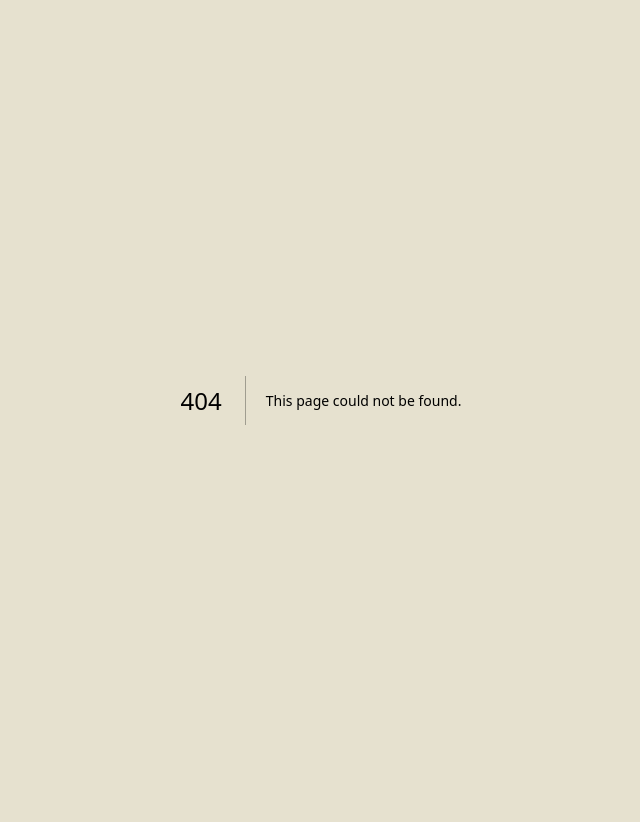
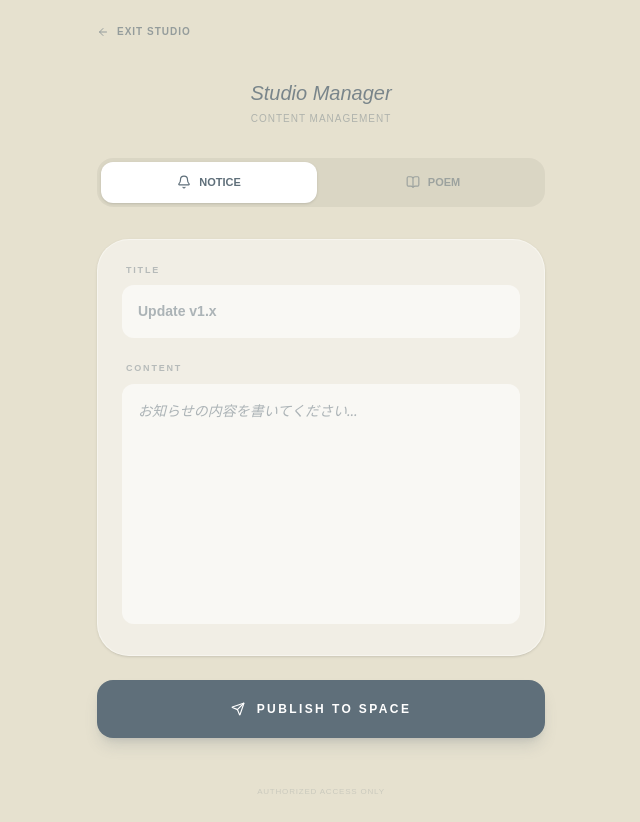
Before and after one commit to minomon893/m.-personal-space, a Next.js app: page /admin in a window 1280 px wide. Before the commit this address had no page. Shown: the whole page, without its empty margins (319-959 px from the left). Before the commit the page ends 800 px from the top, so only its background shows below. Built offline with nearby package versions, Linux system fonts and the light colour scheme; no server answers.

Commit message:
feat: Connect to Supabase and implement admin logic

```diff
--- /dev/null
+++ b/src/app/admin/page.js
@@ -0,0 +1,133 @@
+"use client";
+
+import { useState } from "react";
+import { ArrowLeft, Send, BookOpen, Bell, CheckCircle2 } from "lucide-react";
+import Link from "next/link";
+import { supabase } from "@/lib/supabase"; // 先ほど作った接続ファイルを読み込み
+
+export default function AdminPage() {
+  const [activeTab, setActiveTab] = useState("notice");
+  const [loading, setLoading] = useState(false);
+  const [status, setStatus] = useState(null); // 送信状態の管理
+  const [formData, setFormData] = useState({ title: "", content: "" });
+
+  const handleSubmit = async (e) => {
+    e.preventDefault();
+    setLoading(true);
+    setStatus(null);
+
+    try {
+      // 1. 送信先のテーブルとデータを判定
+      const isNotice = activeTab === "notice";
+      const tableName = isNotice ? "notices" : "poems";
+
+      // noticesはcontent、poemsはbodyというカラム名に合わせる
+      const insertData = isNotice
+        ? { title: formData.title, content: formData.content }
+        : { title: formData.title, body: formData.content };
+
+      // 2. Supabaseへデータを挿入
+      const { error } = await supabase
+        .from(tableName)
+        .insert([insertData]);
+
+      if (error) throw error;
+
+      // 成功時
+      setStatus("success");
+      setFormData({ title: "", content: "" }); // フォームをクリア
+
+      // 3秒後に成功メッセージを消す
+      setTimeout(() => setStatus(null), 3000);
+
+    } catch (error) {
+      console.error("Error publishing:", error.message);
+      alert("エラーが発生しました: " + error.message);
+    } finally {
+      setLoading(false);
+    }
+  };
+
+  return (
+    <div className="min-h-screen bg-[#E6E1CF] p-6 text-[#5F6F7A] font-sans">
+      <div className="max-w-md mx-auto">
+        <Link href="/menu" className="text-[10px] tracking-widest font-bold opacity-60 uppercase flex items-center gap-2 mb-10 hover:opacity-100 transition-all">
+          <ArrowLeft size={12} /> Exit Studio
+        </Link>
+
+        <header className="mb-8 text-center">
+          <h1 className="text-xl font-[var(--font-serif)] italic opacity-80">Studio Manager</h1>
+          <p className="text-[10px] tracking-widest opacity-40 uppercase mt-1">Content Management</p>
+        </header>
+
+        {/* タブ切り替え */}
+        <div className="flex gap-2 mb-8 bg-black/5 p-1 rounded-2xl">
+          <button
+            onClick={() => { setActiveTab("notice"); setStatus(null); }}
+            className={`flex-1 py-3 rounded-xl text-[11px] font-bold transition-all flex items-center justify-center gap-2 ${activeTab === "notice" ? "bg-white text-[#5F6F7A] shadow-sm" : "opacity-50"}`}
+          >
+            <Bell size={14} /> NOTICE
+          </button>
+          <button
+            onClick={() => { setActiveTab("poem"); setStatus(null); }}
+            className={`flex-1 py-3 rounded-xl text-[11px] font-bold transition-all flex items-center justify-center gap-2 ${activeTab === "poem" ? "bg-white text-[#5F6F7A] shadow-sm" : "opacity-50"}`}
+          >
+            <BookOpen size={14} /> POEM
+          </button>
+        </div>
+
+        {/* 成功メッセージ */}
+        {status === "success" && (
+          <div className="mb-6 flex items-center justify-center gap-2 text-[#B5A773] bg-[#B5A773]/10 py-3 rounded-xl animate-pulse">
+            <CheckCircle2 size={16} />
+            <span className="text-xs font-bold uppercase tracking-widest">Published Successfully</span>
+          </div>
+        )}
+
+        {/* 入力フォーム */}
+        <form onSubmit={handleSubmit} className="space-y-6">
+          <div className="bg-white/45 border border-white/40 p-6 rounded-[2rem] shadow-sm">
+            <div className="mb-6">
+              <label className="text-[9px] font-black tracking-[0.2em] opacity-40 uppercase mb-2 block ml-1">Title</label>
+              <input
+                type="text"
+                value={formData.title}
+                onChange={(e) => setFormData({...formData, title: e.target.value})}
+                className="w-full bg-white/60 border-none rounded-xl p-4 text-[14px] font-bold focus:ring-2 focus:ring-[#B5A773]/20 outline-none transition-all"
+                placeholder={activeTab === "notice" ? "Update v1.x" : "Poem Title..."}
+                required
+              />
+            </div>
+
+            <div>
+              <label className="text-[9px] font-black tracking-[0.2em] opacity-40 uppercase mb-2 block ml-1">Content</label>
+              <textarea
+                value={formData.content}
+                onChange={(e) => setFormData({...formData, content: e.target.value})}
+                className="w-full bg-white/60 border-none rounded-xl p-4 text-[14px] leading-relaxed min-h-[240px] focus:ring-2 focus:ring-[#B5A773]/20 outline-none resize-none transition-all font-serif italic"
+                placeholder={activeTab === "notice" ? "お知らせの内容を書いてください..." : "今日のことばを綴ってください..."}
+                required
+              />
+            </div>
+          </div>
+
+          <button
+            type="submit"
+            disabled={loading}
+            className="w-full py-5 bg-[#5F6F7A] text-white rounded-2xl font-bold text-[12px] tracking-[0.2em] uppercase flex items-center justify-center gap-3 hover:bg-[#4A5A65] active:scale-[0.98] transition-all disabled:opacity-50 shadow-lg shadow-[#5F6F7A]/20"
+          >
+            {loading ? (
+              "Publishing..."
+            ) : (
+              <><Send size={14} /> Publish to Space</>
+            )}
+          </button>
+        </form>
+
+        <footer className="mt-12 text-center opacity-20 text-[8px] tracking-widest uppercase">
+          Authorized Access Only
+        </footer>
+      </div>
+    </div>
+  );
+}
--- a/src/app/menu/notices/page.js
+++ b/src/app/menu/notices/page.js
@@ -3,46 +3,36 @@
 import React, { useState, useEffect } from "react";
 import Link from "next/link";
 import { ArrowLeft, Sparkles, Terminal, ChevronDown } from "lucide-react";
+import { supabase } from "@/lib/supabase";
 
 export default function NoticesPage() {
   const [viewedIds, setViewedIds] = useState([]);
-  const [expandedId, setExpandedId] = useState(null); // 展開されている記事のID
-
-  const [notices] = useState([
-    {
-      id: "v1.1-update",
-      date: "2026.05.02",
-      tag: "Update",
-      title: "お知らせ通知機能の改善",
-      content: "メインメニューから新着情報がひと目で分かる「通知バッジ」を実装しました。最新のラボ状況を逃さずチェックできます。",
-    },
-    {
-      id: "member-system-launch",
-      date: "2026.05.01",
-      tag: "System",
-      title: "団員番号発行システムの稼働",
-      content: "プロファイルページにて、初めてアクセスした順番に基づいた「団員番号」の発行を開始しました。番号は一度発行されると固定され、あなたの研究員としての履歴を証明します。",
-    },
-    {
-      id: "metacog-lab-open",
-      date: "2026.04.25",
-      tag: "Lab",
-      title: "メタ認知トリガー開発部・設立",
-      content: "「メタ認知トリガー開発部」が正式に発足しました。日常の違和感をトリガー（きっかけ）に変える研究を共に行いましょう。まずは「認知的脱フュージョン」の各ツールから触れてみてください。",
-    }
-  ]);
+  const [expandedId, setExpandedId] = useState(null);
+  const [notices, setNotices] = useState([]); // Supabaseから取得したデータを格納
 
   useEffect(() => {
+    // Supabaseからお知らせを取得
+    const fetchNotices = async () => {
+      const { data, error } = await supabase
+        .from('notices')
+        .select('*')
+        .order('created_at', { ascending: false });
+
+      if (!error && data) {
+        setNotices(data);
+        // メインメニューの通知バッジ用に最新記事IDをセット
+        if (data.length > 0) {
+          localStorage.setItem("last_viewed_notice", data[0].id);
+        }
+      }
+    };
+
+    fetchNotices();
+
     const saved = JSON.parse(localStorage.getItem("metacog_read_notices") || "[]");
     setViewedIds(saved);
+  }, []);
 
-    // メインメニューの通知バッジを消すために最新記事IDをセット
-    if (notices.length > 0) {
-      localStorage.setItem("last_viewed_notice", notices[0].id);
-    }
-  }, [notices]);
-
-  // クリックして展開 ＆ 既読にする
   const toggleNotice = (id) => {
     setExpandedId(expandedId === id ? null : id);
 
@@ -57,7 +47,6 @@ export default function NoticesPage() {
     <div className="min-h-screen bg-[#E6E1CF] p-8 text-[#4F5D6B] font-sans selection:bg-[#C2B280]/20">
       <div className="max-w-md mx-auto">
 
-        {/* BACK TO MENU */}
         <Link
           href="/menu"
           className="text-[10px] tracking-[0.3em] font-bold opacity-40 uppercase flex items-center gap-2 mb-12 hover:opacity-100 transition-all group"
@@ -66,7 +55,6 @@ export default function NoticesPage() {
           Back to Menu
         </Link>
 
-        {/* HEADER: Font matched with Main Menu */}
         <header className="mb-16">
           <div className="flex items-center gap-2 mb-2 opacity-30">
             <div className="h-[1px] w-4 bg-[#4F5D6B]" />
@@ -77,11 +65,12 @@ export default function NoticesPage() {
           </h1>
         </header>
 
-        {/* NOTICE LIST (Accordion style) */}
         <div className="space-y-4">
           {notices.map((item) => {
             const isRead = viewedIds.includes(item.id);
             const isExpanded = expandedId === item.id;
+            // 日付表示を YYYY.MM.DD 形式に整形
+            const displayDate = new Date(item.created_at).toLocaleDateString('ja-JP').replace(/\//g, '.');
 
             return (
               <article
@@ -97,18 +86,18 @@ export default function NoticesPage() {
                   <div className="flex justify-between items-start mb-2">
                     <div className="flex items-center gap-4">
                       <span className="text-[10px] font-mono font-medium opacity-30">
-                        {item.date}
+                        {displayDate}
                       </span>
+                      {/* タグがない場合は 'Update' をデフォルトに */}
                       <span className="text-[8px] font-bold px-2 py-0.5 border border-[#4F5D6B]/20 rounded-full opacity-50 uppercase tracking-widest text-[9px]">
-                        {item.tag}
+                        {item.tag || "Update"}
                       </span>
                     </div>
 
-                    {/* 未読バッジ（展開されるまで表示） */}
                     {!isRead && (
                       <div className="flex items-center gap-1.5 text-[#C2B280]">
+                        <span className="text-[8px] font-bold uppercase tracking-[0.2em]">New</span>
                         <Sparkles size={10} className="animate-pulse" />
-                        <span className="text-[8px] font-bold uppercase tracking-[0.2em]">New</span>
                       </div>
                     )}
                   </div>
@@ -124,14 +113,13 @@ export default function NoticesPage() {
                   </div>
                 </button>
 
-                {/* 拡張されるコンテンツ部分 */}
                 <div
                   className={`overflow-hidden transition-all duration-300 ease-in-out ${
-                    isExpanded ? 'max-h-40 opacity-100' : 'max-h-0 opacity-0'
+                    isExpanded ? 'max-h-80 opacity-100' : 'max-h-0 opacity-0'
                   }`}
                 >
                   <div className="px-6 pb-6 pt-1 border-t border-[#4F5D6B]/5">
-                    <p className="text-[12px] leading-relaxed opacity-60 font-light mt-2">
+                    <p className="text-[12px] leading-relaxed opacity-60 font-light mt-2 whitespace-pre-wrap">
                       {item.content}
                     </p>
                   </div>
@@ -141,7 +129,6 @@ export default function NoticesPage() {
           })}
         </div>
 
-        {/* DECO FOOTER */}
         <footer className="mt-24 text-center">
           <Terminal size={14} className="mx-auto mb-4 opacity-10" />
           <p className="text-[9px] tracking-[0.5em] uppercase opacity-20 font-mono">
@@ -151,7 +138,6 @@ export default function NoticesPage() {
 
       </div>
 
-      {/* Font & Animation styles */}
       <style jsx global>{`
         @import url('https://fonts.googleapis.com/css2?family=Crimson+Pro:ital,wght@1,200;1,400&family=Inter:wght@300;400;700&display=swap');
 
--- a/src/app/menu/poem/page.js
+++ b/src/app/menu/poem/page.js
@@ -1,39 +1,39 @@
 "use client";
 
-import React, { useState } from "react";
+import React, { useState, useEffect } from "react";
 import Link from "next/link";
 import { ArrowLeft, Scroll, Sparkles, Bird } from "lucide-react";
+import { supabase } from "@/lib/supabase";
 
 export default function PoemPage() {
   const [poem, setPoem] = useState(null);
   const [isOpening, setIsOpening] = useState(false);
+  const [dbPoems, setDbPoems] = useState([]); // Supabaseから取得した詩のリスト
 
-  const poems = [
-    { text: `歩くって少し止まると書きますし、立ち止まる日もあなたの一歩。`, author: `言葉遊び` },
-    { text: `生き方そのものを夢にする生き方もある。`, author: `魔法少女まどか☆マギカ` },
-    { text: `気づいた分だけ、世界は愛おしくなる。`, author: `グッデイ CM` },
-    { text: `98%の信頼`, author: `渡辺和子` },
-    { text: `私、ヒマが好き`, author: `さくらももこ` },
-    { text: `不自由と不幸はイコールじゃない。哀れに思われる理由はないよ。`, author: `鋼の錬金術師` },
-    { text: `理解することと感情が動かないことは必ずしも同じではない。`, author: `Philosophical Quote` },
-    { text: `和して同ぜず`, author: `論語` },
-    { text: `Eat Well, Live Well.\nよく食べ、よく生きる`, author: `AJINOMOTO` },
-    { text: `Garbage can\nゴミでも出来る`, author: `Metaphor` },
-    { text: `Love is like a fart, if you push it, it's probably sh*t.\n愛はオナラのようなもの。無理に力めば、それはきっと〇〇〇である`, author: `Humorous Proverb` },
-    { text: `Never take a person's dignity: it is worth everything to them, and nothing to you.\n人の尊厳を奪ってはいけない。それは彼らにとってのすべてであり、あなたにとっては価値のないものだから`, author: `Frank Barron` },
-    { text: `The person is not a problem. The problem is a problem.\nその人が問題なのではない。問題そのものが、問題なのだ`, author: `Michael White` },
-    { text: `Respect is an expression of yourself and your value.\n尊敬とは、あなた自身とその価値観の現れである`, author: `Philosophical Quote` },
-    { text: `Solitude\nひとりであることを慈しむ、静かな時間`, author: `Concept` },
-    { text: `Thank you for trying!\n挑戦してくれて、ありがとう！`, author: `Encouragement` }
-  ];
+  useEffect(() => {
+    const fetchPoems = async () => {
+      const { data, error } = await supabase
+        .from('poems')
+        .select('*');
+      if (!error && data) {
+        setDbPoems(data);
+      }
+    };
+    fetchPoems();
+  }, []);
 
   const pullPoem = () => {
-    if (isOpening) return;
+    if (isOpening || dbPoems.length === 0) return;
     setPoem(null);
     setIsOpening(true);
+
     setTimeout(() => {
-      const randomPoem = poems[Math.floor(Math.random() * poems.length)];
-      setPoem(randomPoem);
+      // データベースから取得した配列からランダムに選択
+      const randomPoem = dbPoems[Math.floor(Math.random() * dbPoems.length)];
+      setPoem({
+        text: randomPoem.body,
+        author: randomPoem.title || "Unknown"
+      });
       setIsOpening(false);
     }, 1800);
   };
@@ -97,7 +97,7 @@ export default function PoemPage() {
                   <div className="flex items-center gap-2">
                     <div className="h-[1px] w-4 bg-[#C2B280]" />
                     <p className="text-[9px] font-bold tracking-[0.2em] uppercase opacity-60">
-                       {poem.author}
+                        {poem.author}
                     </p>
                   </div>
                 </div>
```
